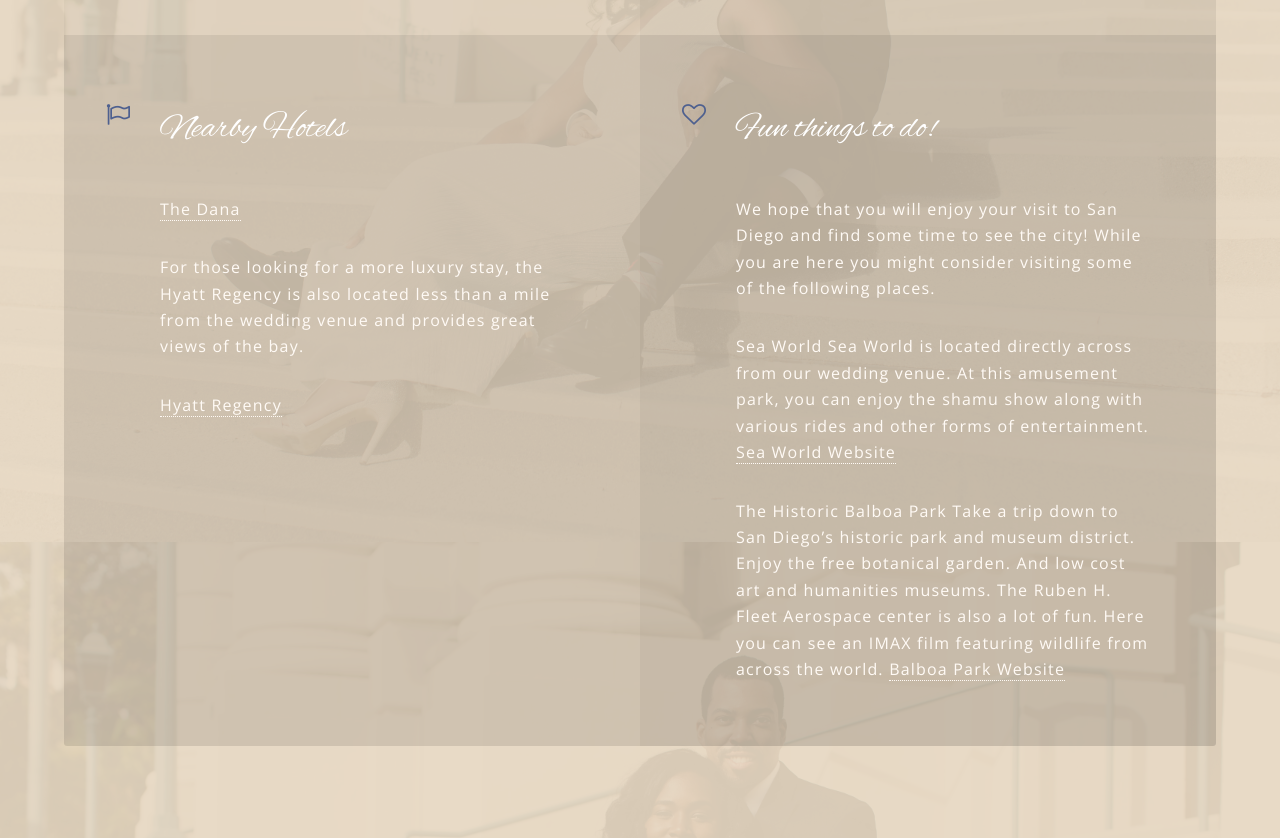
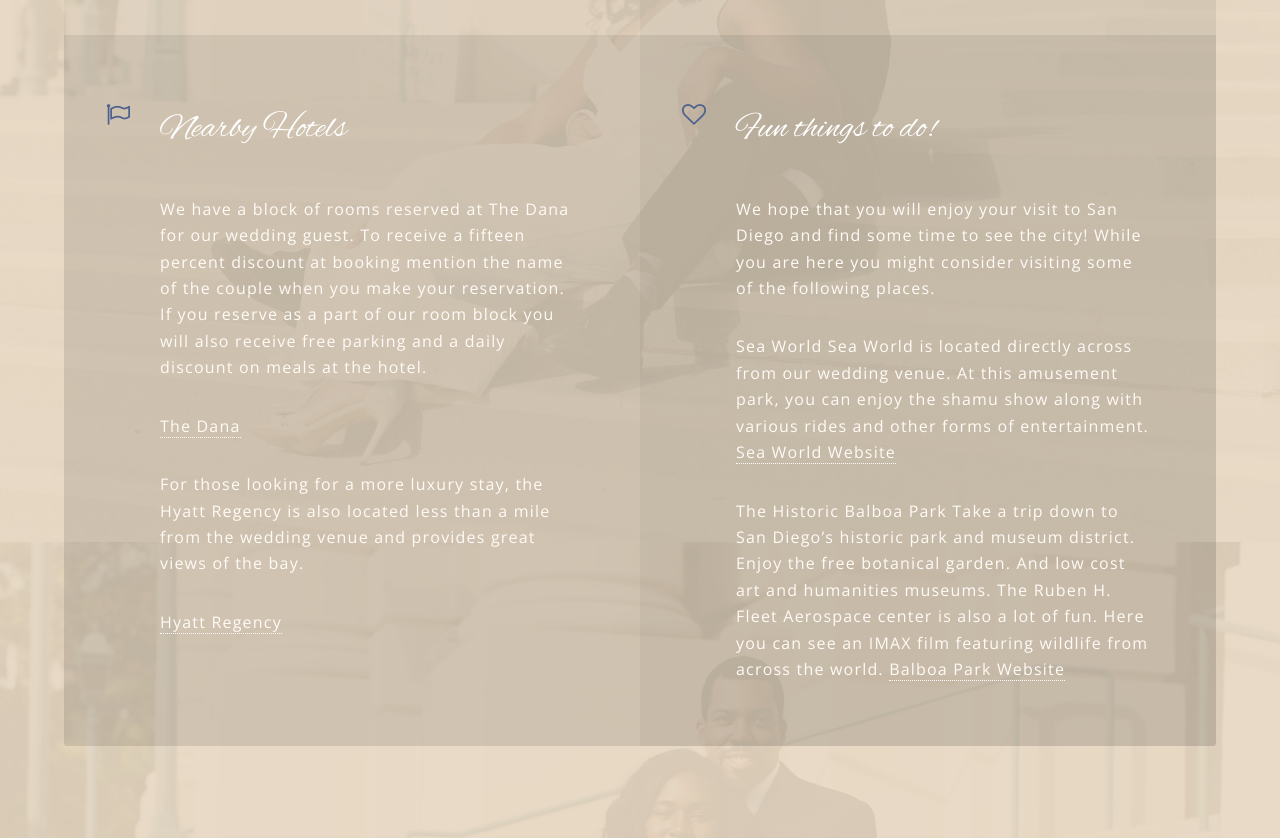
Before and after one commit to ReverendHill/ReverendHill.github.io, a Jekyll site: the page built from index.html, in a window 1280 px wide and 900 px high, scrolled down 3896 px, cut to the strip 62-900 px from the top of the window. Built offline with Jekyll 4.4.1, drawn with Linux system fonts in a browser that asks for light colours.

Commit message:
Added data for The Dana Hotel

```diff
--- a/index.html
+++ b/index.html
@@ -95,6 +95,11 @@ layout: landing
 								</li>
 								<li class="icon fa-flag-o">
 									<h3 style="font-family:tester">Nearby Hotels</h3>
+									<p>We have a block of rooms reserved at The Dana for our wedding guest. To receive a fifteen percent discount at booking mention
+										the name of the couple when you make your reservation.
+										If you reserve as a part of our room block you will also receive free parking and a daily discount on meals at the hotel.
+									</p>
+
 									<p><a href="http://www.thedana.com/">The Dana</a></p>
 
 									<p > For those looking for a more luxury stay, the Hyatt Regency is also
```
Also changed, not shown: 2 other files.
